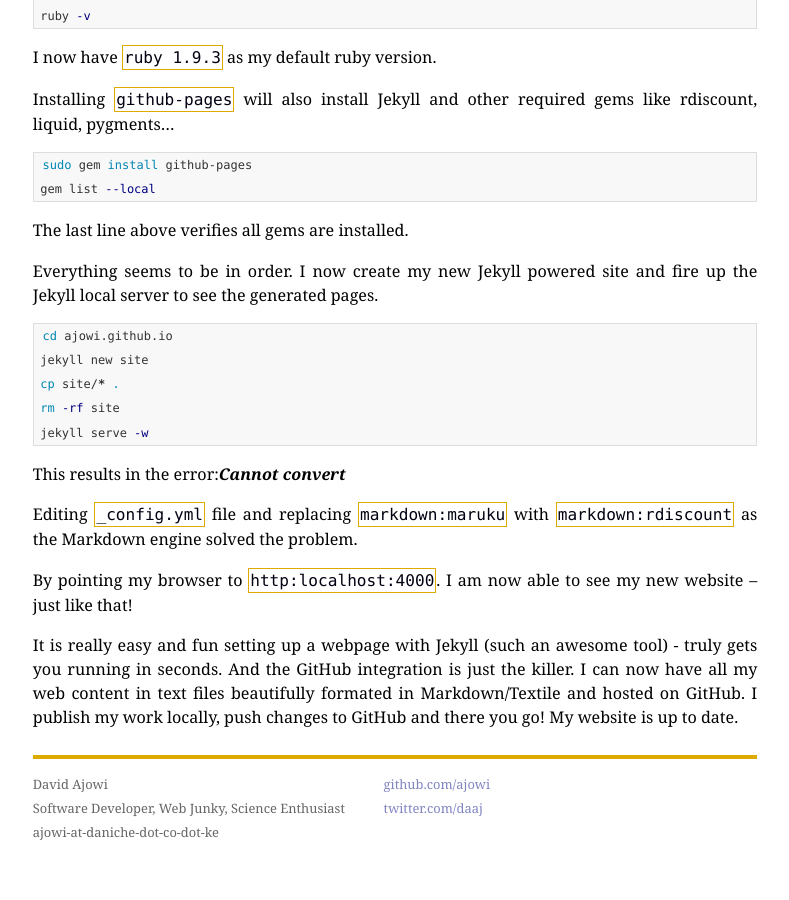
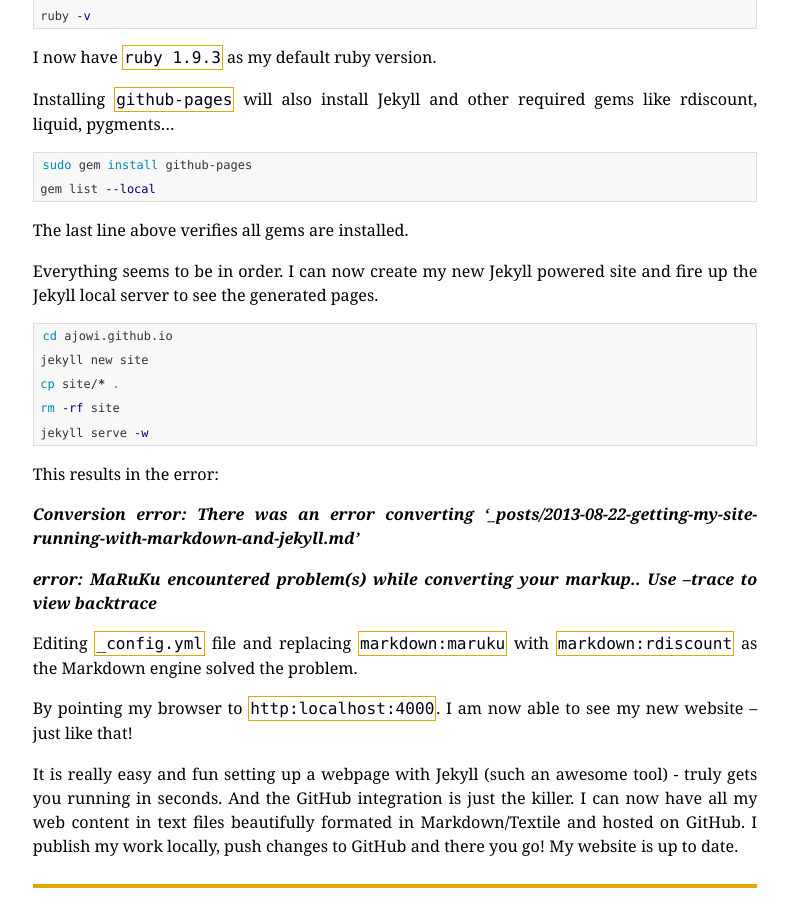
Before and after one commit to ajowi/ajowi.github.io, a Jekyll site: the page built from _posts/2013-08-22-getting-my-site-running-with-markdown-and-jekyll.md, in a window 1280 px wide and 900 px high, scrolled down 1417 px. Shown: the whole window, without its empty margins (245-1034 px from the left). Built offline with Jekyll 4.4.1, drawn with Linux system fonts in a browser that asks for light colours; Markdown is read by kramdown in place of the engine named in the settings; before the commit the page ends 2275 px from its top, so only the background shows below that.

Commit message:
Updated post

```diff
--- a/_posts/2013-08-22-getting-my-site-running-with-markdown-and-jekyll.md
+++ b/_posts/2013-08-22-getting-my-site-running-with-markdown-and-jekyll.md
@@ -65,7 +65,7 @@ gem list --local
 
 The last line above verifies all gems are installed.
 
-Everything seems to be in order. I now create my new Jekyll powered site and fire up the Jekyll local server to see the generated pages.
+Everything seems to be in order. I can now create my new Jekyll powered site and fire up the Jekyll local server to see the generated pages.
 
 {% highlight bash %}
 cd ajowi.github.io
@@ -75,7 +75,11 @@ rm -rf site
 jekyll serve -w
 {% endhighlight %}
 
-This results in the error:***Cannot convert***
+This results in the error:
+
+***Conversion error: There was an error converting '_posts/2013-08-22-getting-my-site-running-with-markdown-and-jekyll.md'***
+
+***error: MaRuKu encountered problem(s) while converting your markup.. Use --trace to view backtrace***
 
 Editing <span class="bdr">_config.yml</span> file and replacing <span class="bdr">markdown:maruku</span> with <span class="bdr">markdown:rdiscount</span> as the Markdown engine solved the problem.
 
```
